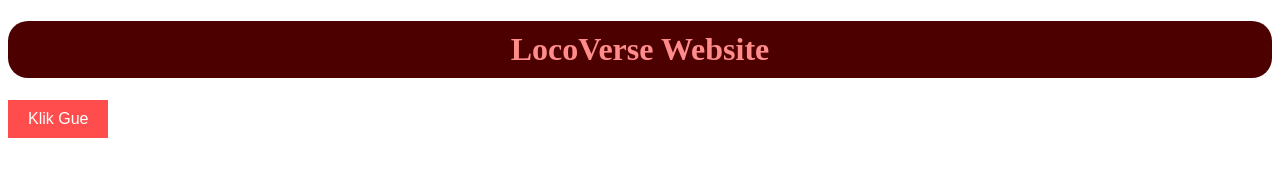
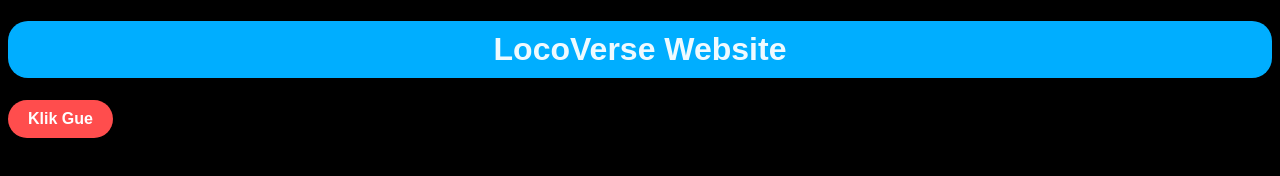
Before and after one commit to HanzzWkwk/gitlearn, a plain HTML site: page index.html in a window 1280 px wide. Drawn offline with Linux system fonts and the light colour scheme.

Commit message:
style reconstruction

```diff
--- a/style.css
+++ b/style.css
@@ -1,6 +1,11 @@
+body {
+  background-color: black;
+  font-family: Arial, Helvetica, sans-serif;
+}
+
 .iseng {
-  color: #ff8b8b;
-  background-color: #4d0000;
+  color: #effaff;
+  background-color: #00aeff;
   text-align: center;
   padding: 10px;
   border-radius: 20px;
@@ -9,12 +14,13 @@
 #click {
   padding: 10px 20px;
   font-size: 16px;
+  font-weight: bold;
   background-color: #ff4d4d;
   color: white;
   border: none;
   cursor: pointer;
+  border-radius: 20px;
 }
 #click.active {
   background-color: #2ecc71;
-  color: red;
 }
```
